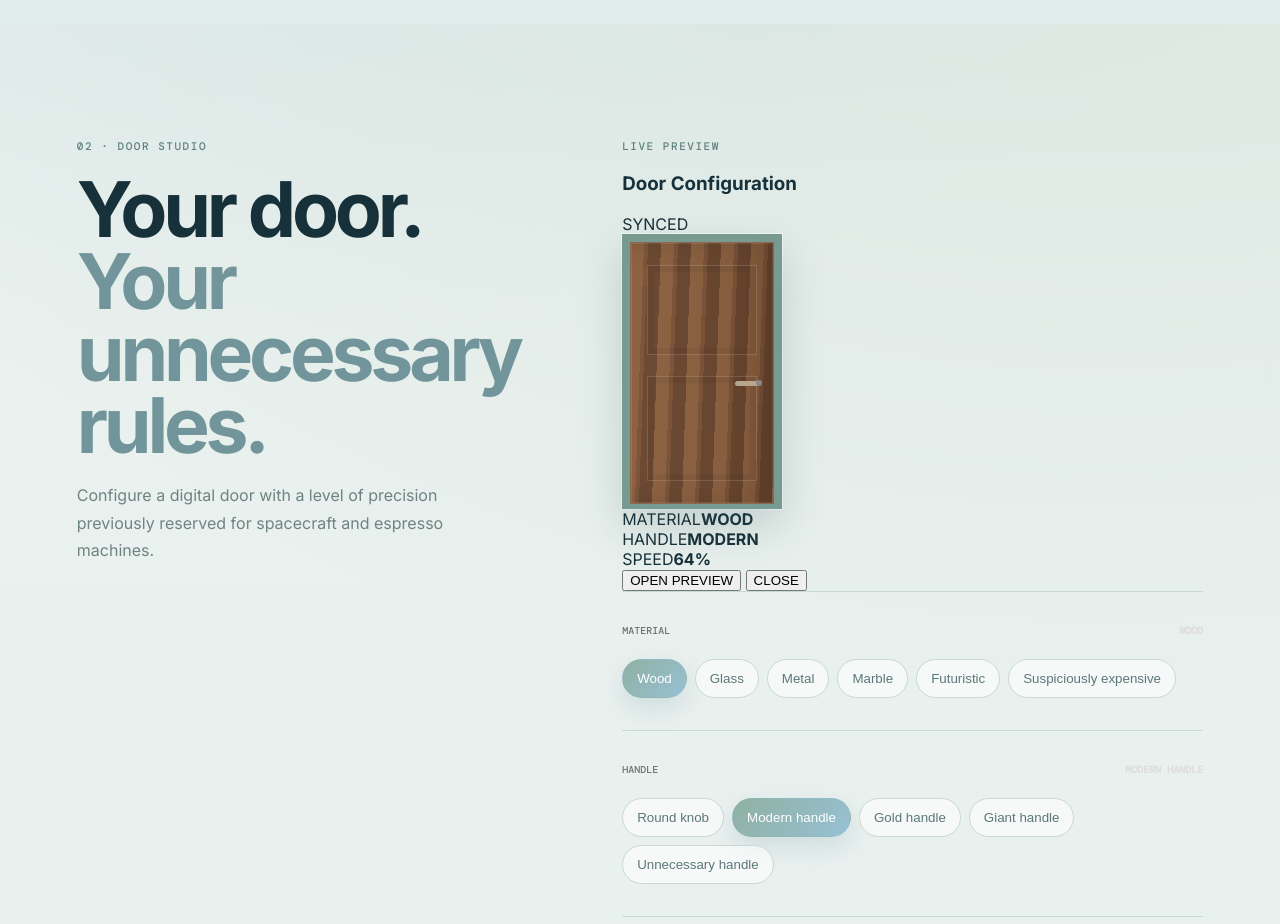
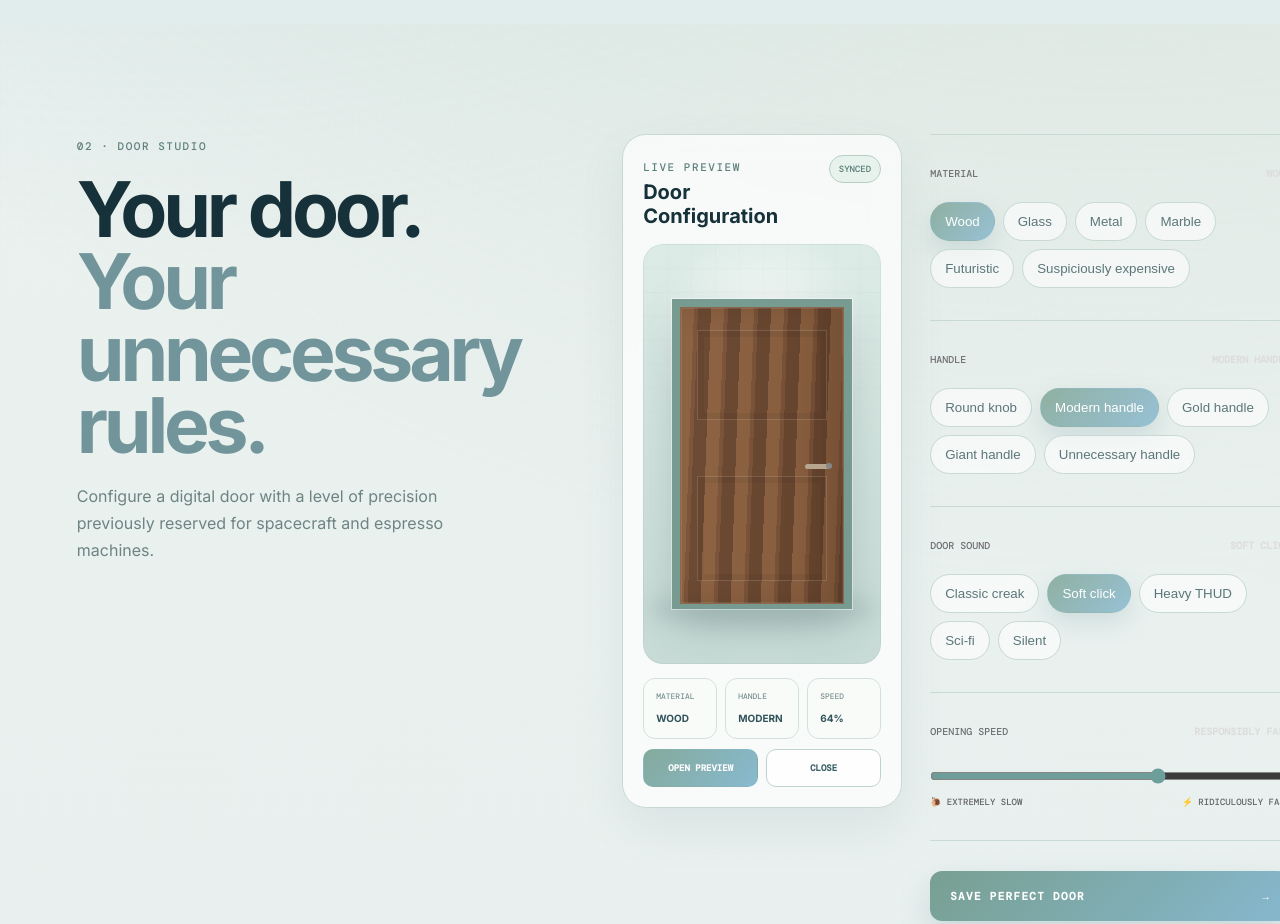
Before and after one commit to avikkaaa/thedoor, a website built with Vite: page index.html in a window 1280 px wide. Shown: the part 2100-3024 px from the top of the page. Built offline with nearby package versions, Linux system fonts and the light colour scheme.

Commit message:
Style live Door Studio preview beside customization

```diff
--- a/styles.css
+++ b/styles.css
@@ -300,3 +300,102 @@ footer{border-color:#c8d9d3;color:#6c8181}
   border-color:rgba(255,255,255,.48);
   background:linear-gradient(145deg,#9d8e76,#d5c8ae);
 }
+
+
+/* ===== DOOR STUDIO LIVE PREVIEW ===== */
+.studio-workspace{
+  display:grid;
+  grid-template-columns:minmax(280px,.82fr) minmax(360px,1.18fr);
+  gap:28px;
+  align-items:start;
+}
+.studio-preview-card{
+  position:sticky;
+  top:110px;
+  border:1px solid #c7d9d2;
+  background:rgba(255,255,255,.7);
+  border-radius:24px;
+  padding:20px;
+  box-shadow:0 20px 48px rgba(67,105,108,.09);
+  backdrop-filter:blur(14px);
+}
+.preview-head{display:flex;justify-content:space-between;align-items:flex-start;margin-bottom:16px}
+.preview-head h3{margin:5px 0 0;font-size:20px}
+.preview-badge{
+  font:500 9px "DM Mono",monospace;
+  color:#557c76;
+  padding:7px 9px;
+  border:1px solid #b7cdc5;
+  border-radius:999px;
+  background:#e8f2ed;
+}
+.studio-door-stage{
+  min-height:420px;
+  display:grid;
+  place-items:center;
+  position:relative;
+  overflow:hidden;
+  border-radius:20px;
+  background:
+    radial-gradient(circle at 50% 22%,rgba(255,255,255,.85),transparent 32%),
+    linear-gradient(180deg,#dcebe6,#c8dbd6);
+  box-shadow:inset 0 0 0 1px rgba(77,115,117,.08);
+  perspective:1200px;
+}
+.preview-grid{
+  position:absolute;inset:0;
+  background-image:
+    linear-gradient(rgba(68,110,113,.05) 1px,transparent 1px),
+    linear-gradient(90deg,rgba(68,110,113,.05) 1px,transparent 1px);
+  background-size:24px 24px;
+  mask-image:linear-gradient(to bottom,rgba(0,0,0,.5),transparent 90%);
+}
+.studio-door-frame{
+  width:180px;
+  height:310px;
+  z-index:2;
+}
+#customDoorVisual{
+  transition:transform var(--door-speed,.85s) cubic-bezier(.2,.75,.2,1),background .45s ease,box-shadow .45s ease,border-color .45s ease;
+}
+.studio-door-shadow{
+  position:absolute;
+  width:230px;height:34px;border-radius:50%;
+  background:rgba(65,96,94,.16);
+  filter:blur(10px);
+  bottom:38px;
+}
+.preview-meta{
+  display:grid;
+  grid-template-columns:repeat(3,1fr);
+  gap:8px;
+  margin-top:14px;
+}
+.preview-meta div{
+  padding:12px;
+  border:1px solid #d2e0db;
+  border-radius:12px;
+  background:rgba(248,251,249,.74);
+}
+.preview-meta span{display:block;font:500 8px "DM Mono",monospace;color:#7b9290;margin-bottom:5px}
+.preview-meta strong{font-size:10px;color:#31545a}
+.preview-actions{display:grid;grid-template-columns:1fr 1fr;gap:8px;margin-top:10px}
+.preview-actions button{
+  padding:12px 14px;
+  border-radius:10px;
+  border:1px solid #bfd2cb;
+  background:rgba(255,255,255,.72);
+  color:#3c6267;
+  font:600 9px "DM Mono",monospace;
+  cursor:pointer;
+  transition:.2s;
+}
+.preview-actions button:first-child{
+  background:linear-gradient(135deg,#84aa9b,#88bad0);
+  color:white;border-color:transparent;
+}
+.preview-actions button:hover{transform:translateY(-2px);box-shadow:0 8px 18px rgba(72,108,110,.1)}
+@media(max-width:1050px){
+  .studio-workspace{grid-template-columns:1fr}
+  .studio-preview-card{position:relative;top:auto}
+}
```
